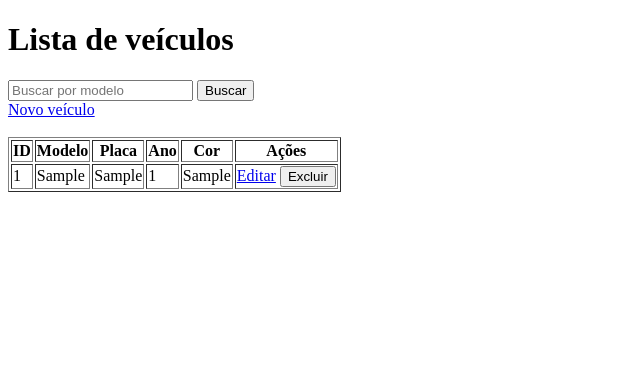
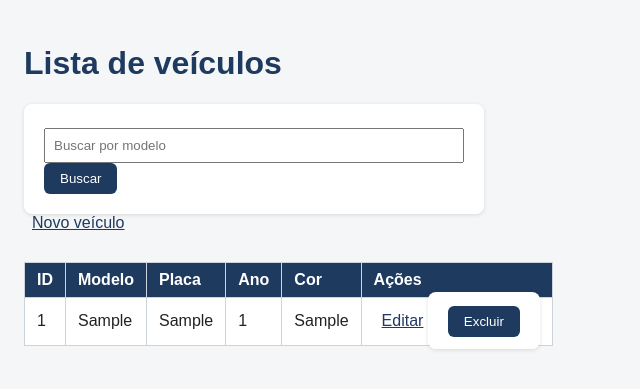
Before and after one commit to joaovictor-sabino/Veiculos, a Spring Boot app: page /veiculos in a window 1280 px wide. Shown: the top 389 px of the page, without its empty margins (0-640 px from the left). Run offline with Spring Boot 4, Linux system fonts and the light colour scheme; tables that the repository leaves empty hold one stand-in row (values such as "Sample post").

Commit message:
Adiciona CSS e remove senha do código

```diff
--- a/src/main/resources/application.properties
+++ b/src/main/resources/application.properties
@@ -1,8 +1,8 @@
 spring.application.name=veiculos
 
 spring.datasource.url=jdbc:mysql://localhost:3306/veiculos?createDatabaseIfNotExist=true
-spring.datasource.username=root
-spring.datasource.password=
+spring.datasource.username=${DB_USER:root}
+spring.datasource.password=${DB_PASSWORD:}
 
 spring.jpa.hibernate.ddl-auto=update
 spring.jpa.show-sql=true
--- /dev/null
+++ b/src/main/resources/static/estilo.css
@@ -0,0 +1,11 @@
+body { font-family: Arial, sans-serif; background: #f4f6f8; margin: 0; padding: 24px; color: #222; }
+h1 { color: #1f3a5f; }
+form { max-width: 420px; background: #fff; padding: 20px; border-radius: 8px; box-shadow: 0 1px 4px rgba(0,0,0,.12); }
+label { display: block; margin-top: 12px; font-weight: bold; }
+input[type="text"], input[type="number"] { width: 100%; padding: 8px; margin-top: 4px; box-sizing: border-box; }
+.erro { color: #c0392b; font-size: 13px; }
+button { background: #1f3a5f; color: #fff; border: 0; padding: 8px 16px; border-radius: 6px; cursor: pointer; }
+a { color: #1f3a5f; margin-left: 8px; }
+table { border-collapse: collapse; background: #fff; margin-top: 12px; }
+th, td { padding: 8px 12px; border: 1px solid #ccd3da; text-align: left; }
+th { background: #1f3a5f; color: #fff; }
--- a/src/main/resources/templates/Veiculos.html
+++ b/src/main/resources/templates/Veiculos.html
@@ -1,6 +1,7 @@
 <!DOCTYPE html>
 <html lang="pt-br" xmlns:th="http://www.thymeleaf.org">
 <head>
+    <link rel="stylesheet" th:href="@{/css/estilo.css}">
     <meta charset="UTF-8">
     <title>Lista de veículos</title>
 </head>
--- a/src/main/resources/templates/form.html
+++ b/src/main/resources/templates/form.html
@@ -1,6 +1,7 @@
 <!DOCTYPE html>
 <html lang="pt-br" xmlns:th="http://www.thymeleaf.org">
 <head>
+    <link rel="stylesheet" th:href="@{/css/estilo.css}">
     <meta charset="UTF-8">
     <title>Veículo</title>
 </head>
```
